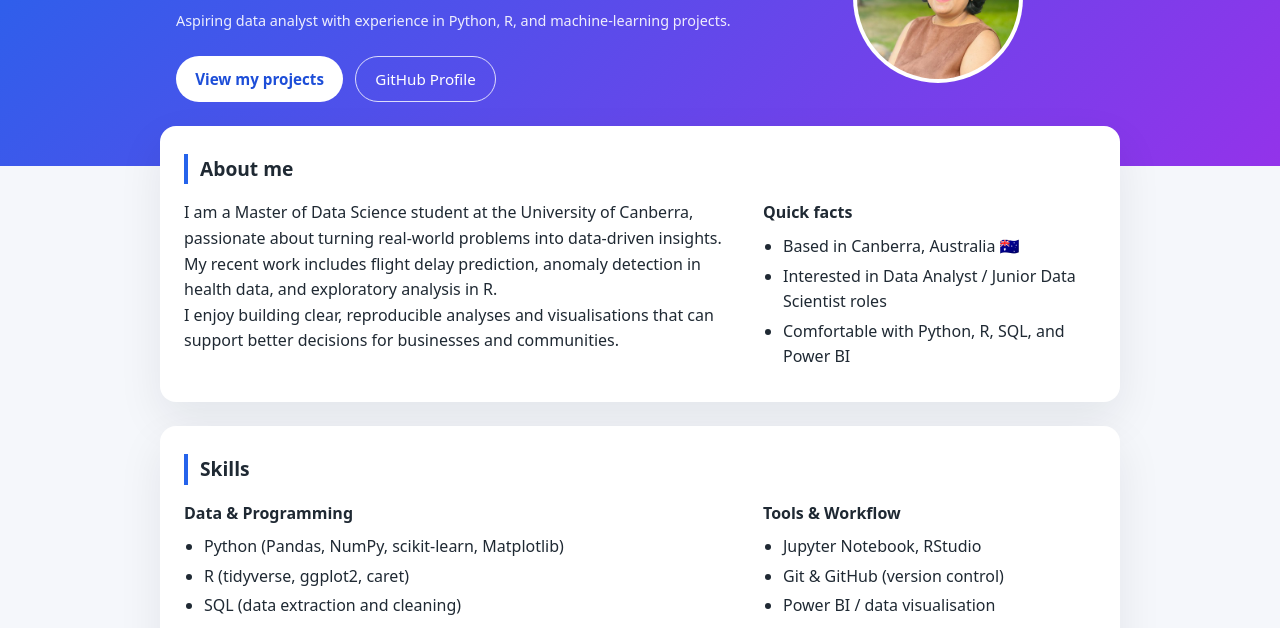
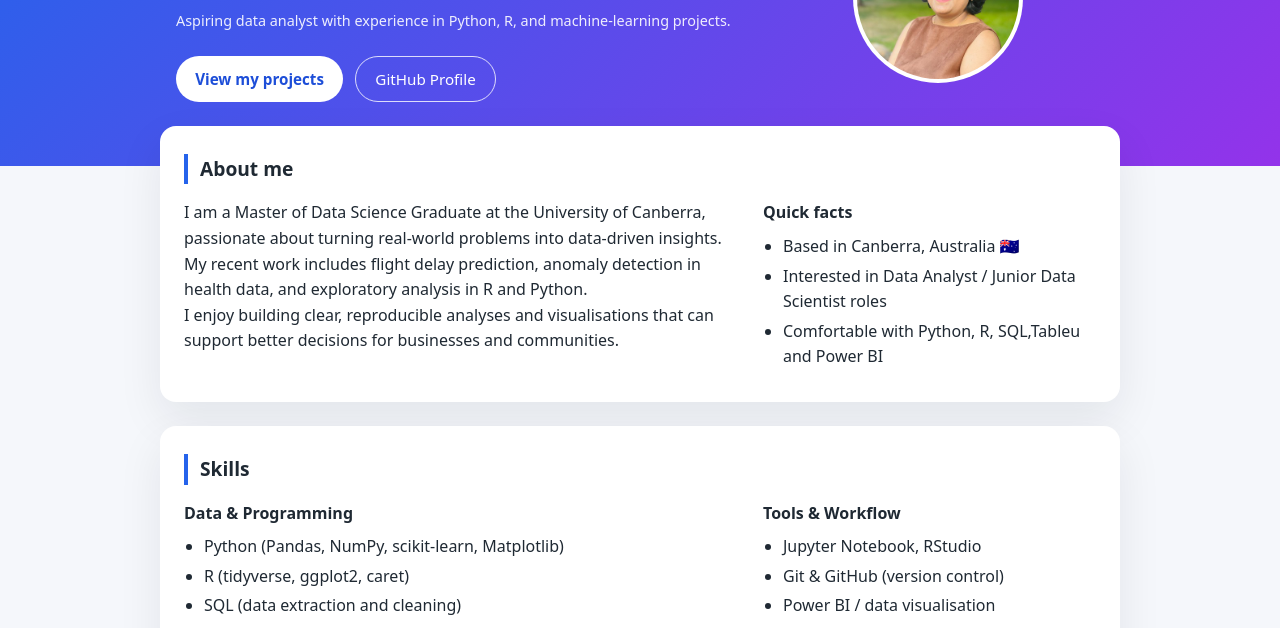
Before and after one commit to kabitaadhikari/kabitaadhikari.github.io, a plain HTML site: page index.html in a window 1280 px wide. Shown: the part 151-779 px from the top of the page. Drawn offline with Linux system fonts and the light colour scheme.

Commit message:
Update index.html

```diff
--- a/index.html
+++ b/index.html
@@ -191,9 +191,9 @@
       <div class="two-col">
         <div>
           <p>
-            I am a Master of Data Science student at the University of Canberra, passionate about
+            I am a Master of Data Science Graduate at the University of Canberra, passionate about
             turning real-world problems into data-driven insights. My recent work includes flight
-            delay prediction, anomaly detection in health data, and exploratory analysis in R.
+            delay prediction, anomaly detection in health data, and exploratory analysis in R and Python.
           </p>
           <p>
             I enjoy building clear, reproducible analyses and visualisations that can support
@@ -205,7 +205,7 @@
           <ul>
             <li>Based in Canberra, Australia 🇦🇺</li>
             <li>Interested in Data Analyst / Junior Data Scientist roles</li>
-            <li>Comfortable with Python, R, SQL, and Power BI</li>
+            <li>Comfortable with Python, R, SQL,Tableu and Power BI</li>
           </ul>
         </div>
       </div>
```
